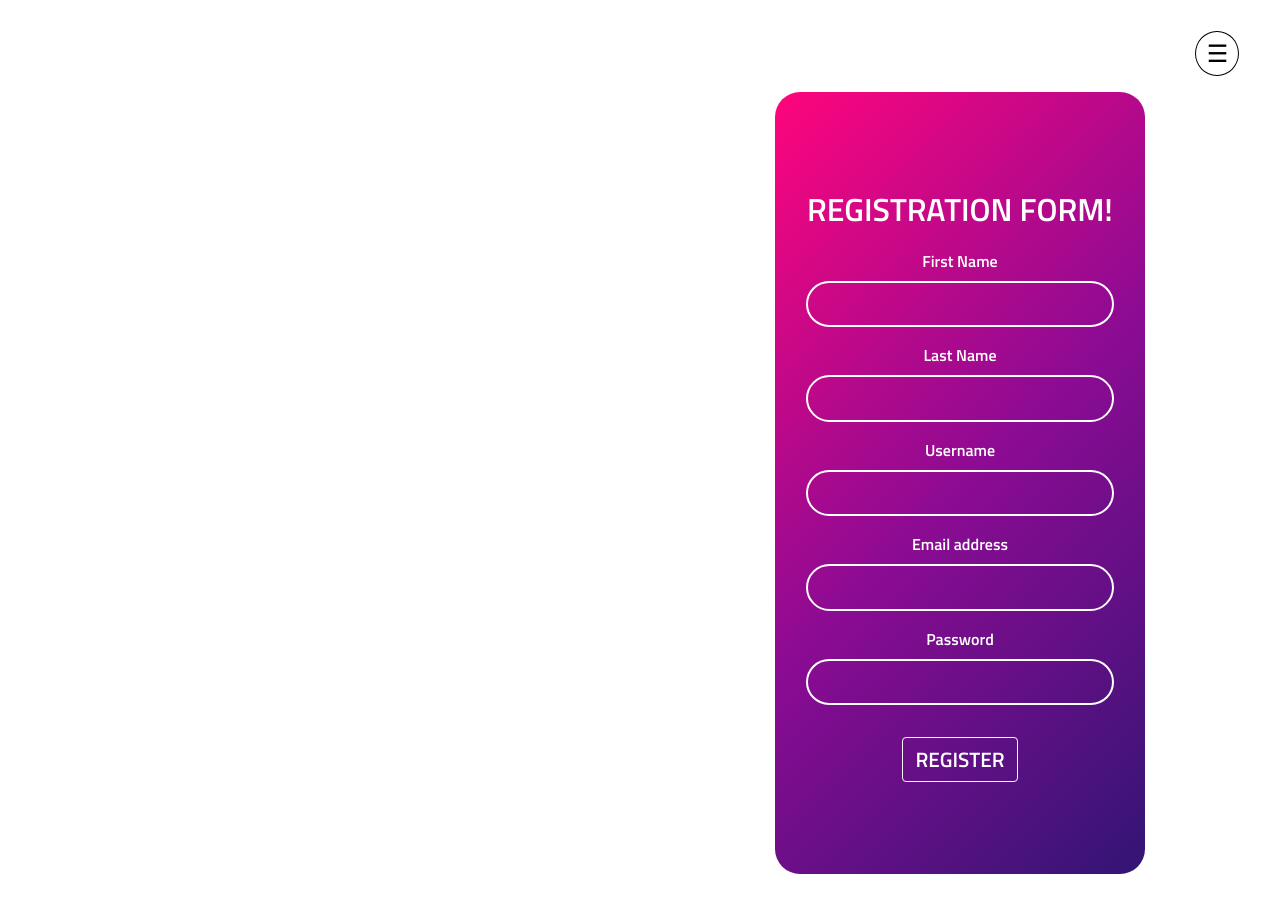
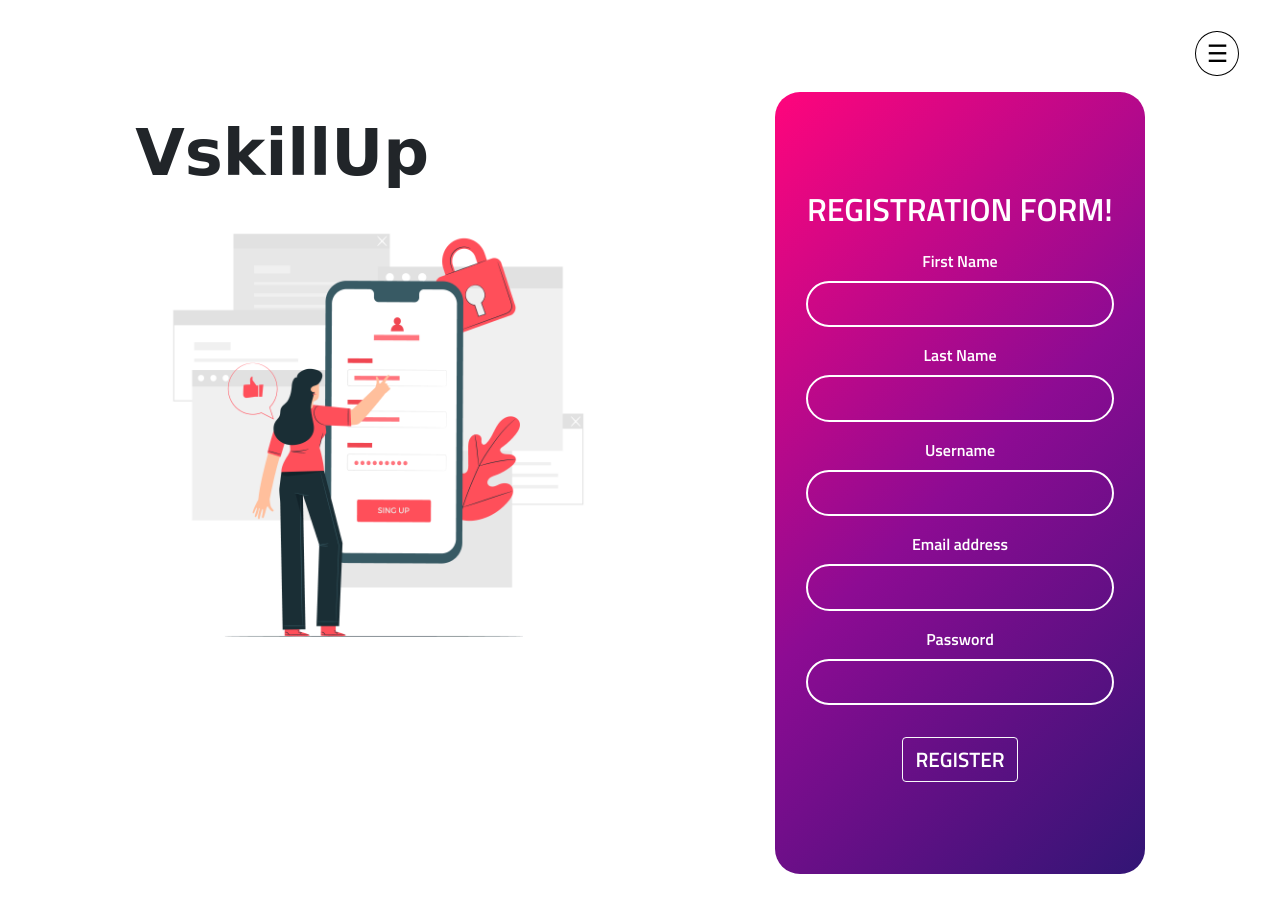
Before and after one commit to ayushb2002/minor1, a Django app: page /register in a window 1280 px wide. Shown: the top 921 px of the page. Run offline with Django 4.2, Linux system fonts and the light colour scheme; parts of the project's set-up code (start-up, migrations or seed data) failed here and were passed over; some web fonts are replaced.

Commit message:
Added styles

```diff
--- a/home/static/css/style.css
+++ b/home/static/css/style.css
@@ -168,3 +168,12 @@
 .settingForm{
 	margin-right: 50%;
 }
+
+.form-decoration{
+	margin: 17% 20%;
+}
+
+.form-image{
+	width: 60vh;
+	height: 60vh;
+}
--- a/home/templates/register.html
+++ b/home/templates/register.html
@@ -1,4 +1,6 @@
 {% extends 'base.html' %}
+
+{% load static %}
 
 {% block title %}
 Register
@@ -15,7 +17,16 @@ Register
       </div>
     </div>
       {% endif %}
-      <div class="col-sm-12 col-lg-6"></div>
+      <div class="col-sm-12 col-lg-6">
+        <div class="form-decoration">
+          <div>
+          <span class="head-text" style="font-size:4em;">VskillUp</span>
+        </div>
+        <div>
+          <img src="{% static 'img/register-vector.jpg' %}" alt="login-vector" class="form-image">
+        </div>
+        </div>
+      </div>
       <div class="col-sm-12 col-lg-6 text-center">
         <form class="register-form" method="post" action="{% url 'signup' %}">
           {% csrf_token %}
--- a/home/templates/sentences.html
+++ b/home/templates/sentences.html
@@ -29,7 +29,7 @@ Learn
 
         {% if message %}
         <div class="col-12 text-center p-5">
-                <span class="text-primary">Correction suggested : {{correction}}</span>
+                <span class="text-primary">Suggestions : {{correction}}</span>
         </div>
         {% endif %}
         {% endif %}
```
Also changed, not shown: home/templates/login.html (+12 -1 lines), home/static/img/login-vector.jpg (added), home/static/img/register-vector.jpg (added).
